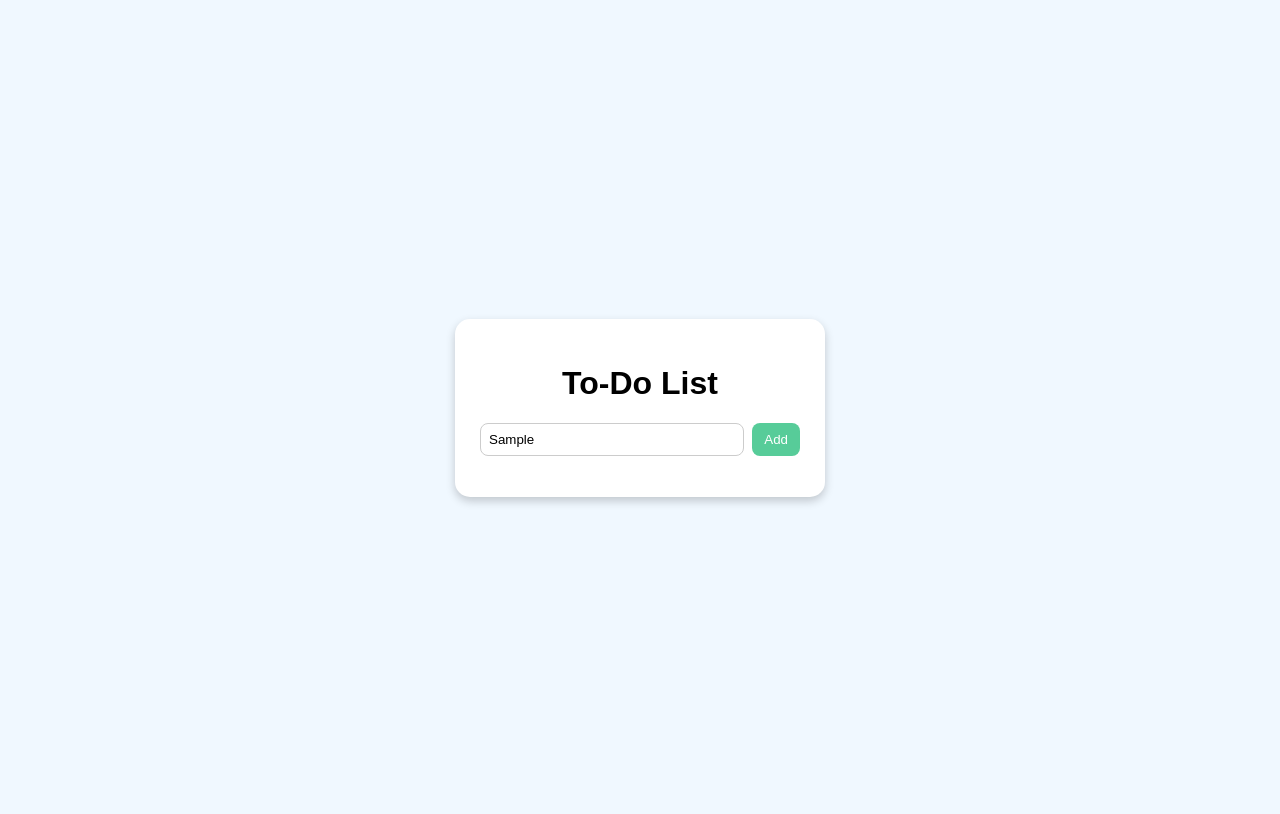
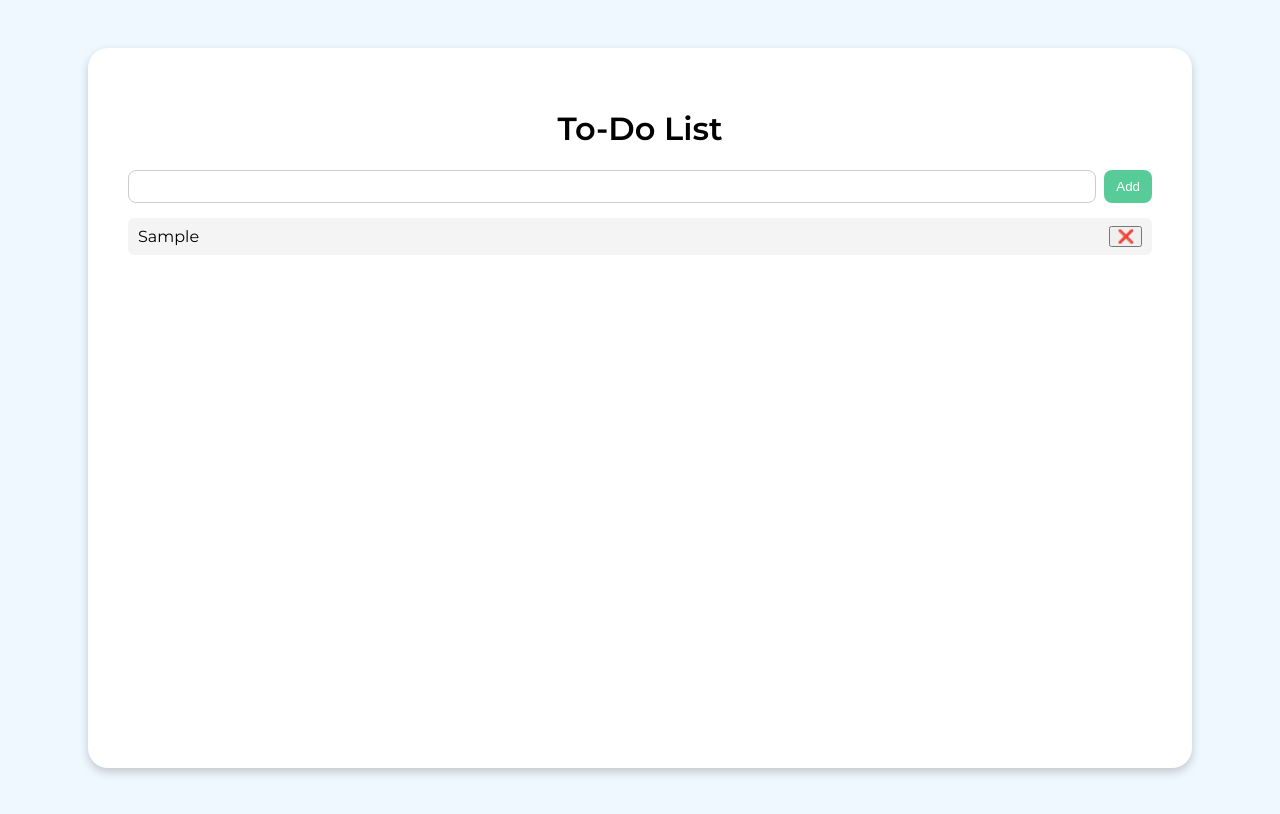
Before and after one commit to enidkiara/To-Do-List, a plain HTML site: page index.html in a window 1280 px wide. Both pictures are taken after typing "Sample" into the empty fields and a click on the button "Add". Drawn offline with Linux system fonts and the light colour scheme.

Commit message:
addded javascript basics

```diff
--- a/index.html
+++ b/index.html
@@ -4,6 +4,7 @@
         <meta charset="UTF-8">
         <meta name="viewport" content="width=device-width", initial-scale="1.0">
         <title>To-Do List</title>
+        <link href="https://fonts.googleapis.com/css2?family=Montserrat:wght@400;600&display=swap" rel="stylesheet">
         <link rel="stylesheet" href="style.css">
     </head>
     <body>
--- a/script.js
+++ b/script.js
@@ -0,0 +1,49 @@
+const taskInput = document.getElementById("taskInput");
+const addBtn = document.getElementById("addBtn");
+const taskList = document.getElementById("taskList");
+
+window.onload = ( ) => {
+    const savedTasks = JSON.parse(localStorage.getItem("tasks")) || [];
+    savedTasks.forEach(addTaskToList);
+};
+
+addBtn.addEventListener("click", ( ) => {
+    const taskText = taskInput.value.trim();
+    if (taskText === " ") return;
+
+    addTaskToList(taskText);
+    saveTasks();
+    taskInput.value = " ";
+});
+
+function addTaskToList(taskText) {
+    const li = document.createElement("li");
+    li.textContent = taskText;
+
+    li.addEventListener("click", () => {
+        li.classList.toggle("completed");
+        saveTasks();
+    });
+
+    const deleteBtn = document.createElement("button");
+    deleteBtn.textContent = "❌";
+    deleteBtn.addEventListener("click", () => {
+        li.remove();
+        saveTasks();
+    });
+
+    li.appendChild(deleteBtn);
+    taskList.appendChild(li);
+    saveTasks();
+}
+
+function saveTasks() {
+    const tasks = [];
+    document.querySelectorAll("#taskList li").forEach(li => {
+        tasks.push({
+            text: li.firstChild.textContent,
+            completed: li.classList.contains("completed")
+        });
+    });
+    localStorage.setItem("tasks", JSON.stringify(tasks));
+}
--- a/style.css
+++ b/style.css
@@ -1,5 +1,5 @@
 body {
-    font-family: Arial, sans-serif;
+    font-family: 'Montserrat', sans-serif;
     background-color:aliceblue;
     display: flex;
     justify-content: center;
@@ -9,10 +9,15 @@ body {
 
 .container {
     background-color:white;
-    padding: 25px;
-    border-radius: 15px;
+    padding: 40px;
+    border-radius: 20px;
     box-shadow: 0 4px 10px rgba(0,0,0,0.2);
-    width: 320px;
+    width: 80vw;
+    height: 80vh;
+    display: flex;
+    flex-direction: column;
+    justify-content: flex-start;
+    overflow-y: auto;
 }
 
 h1 {
@@ -40,6 +45,10 @@ h1 {
     cursor: pointer;
 }
 
+#addBtn:hover {
+    background-color: #38a67a;
+  }
+
 #taskList {
     list-style: none;
     padding: 0;
```
